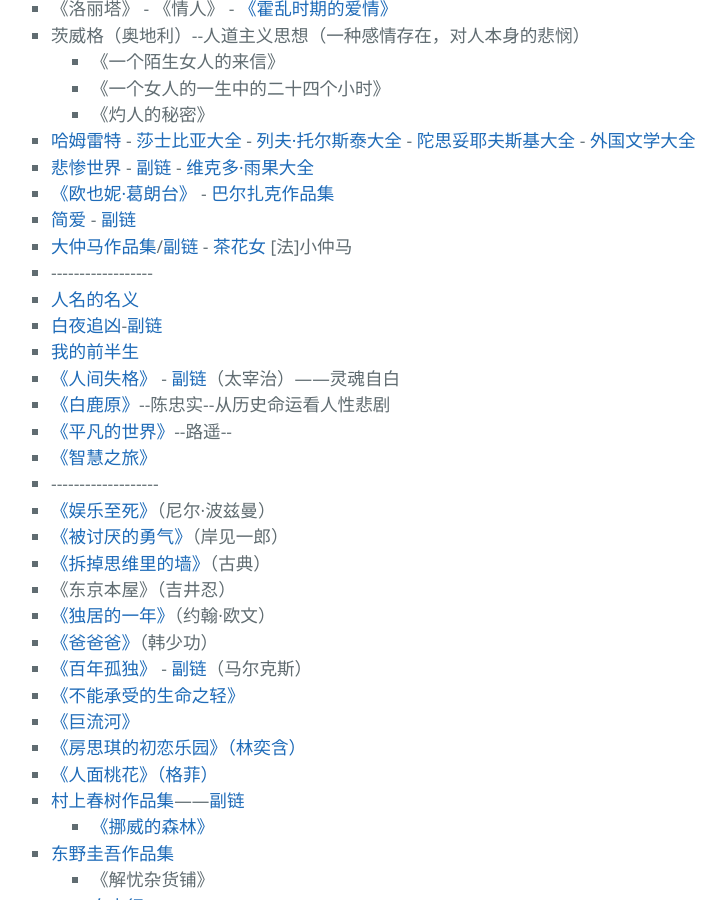
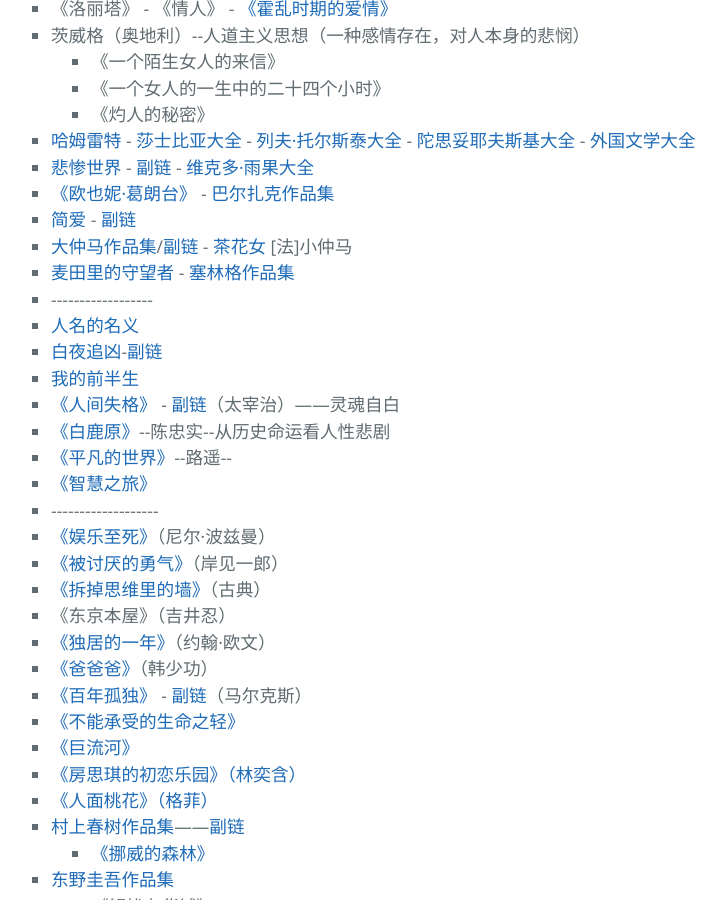
Before and after one commit to AmbroseRen/test, a Jekyll site: the page built from Library/BookListsOne.md, in a window 1280 px wide and 900 px high, scrolled down 3701 px. Shown: the whole window, without its empty margins (293-1019 px from the left). Built offline with Jekyll 4.4.1, drawn with Linux system fonts in a browser that asks for light colours; our own code applies the rules of GitHub Pages for plain Markdown files; the repository's description, which GitHub fills in, is left out.

Commit message:
Update BookListsOne.md

```diff
--- a/Library/BookListsOne.md
+++ b/Library/BookListsOne.md
@@ -207,6 +207,7 @@
 		    <li><a href="http://book.sbkk8.com/waiguo/baerzhakezuopinji/ouyeni_gelangtai/">《欧也妮·葛朗台》</a> - <a href="http://book.sbkk8.com/waiguo/baerzhakezuopinji/">巴尔扎克作品集</a></li>
                     <li><a href="https://www.kunnu.com/jianai/">简爱</a> - <a href="https://www.tianyabooks.com/book/Jane_Eyre/">副链</a></li>
 		    <li><a href="http://book.sbkk8.com/waiguo/dazhongmazuopinji/">大仲马作品集</a>/<a href="https://www.kanunu8.com/files/writer/10191.html">副链</a> - <a href="https://www.kunnu.com/chahuanv/">茶花女</a> [法]小仲马</li>
+		    <li><a href="https://www.kanunu8.com/book/3826/index.html">麦田里的守望者</a> - <a href="https://www.kanunu8.com/files/writer/3821.html">塞林格作品集</a></li>
                     <li>------------------</li>
                     <li><a href="http://www.tianyashuku.com/guanchang/2624/">人名的名义</a></li>
                     <li><a href="https://www.51shucheng.net/zhentan/baiyezhuixiong">白夜追凶</a>-<a href="http://www.weilishi.org/baiyezhuixiong/">副链</a></li>
```
